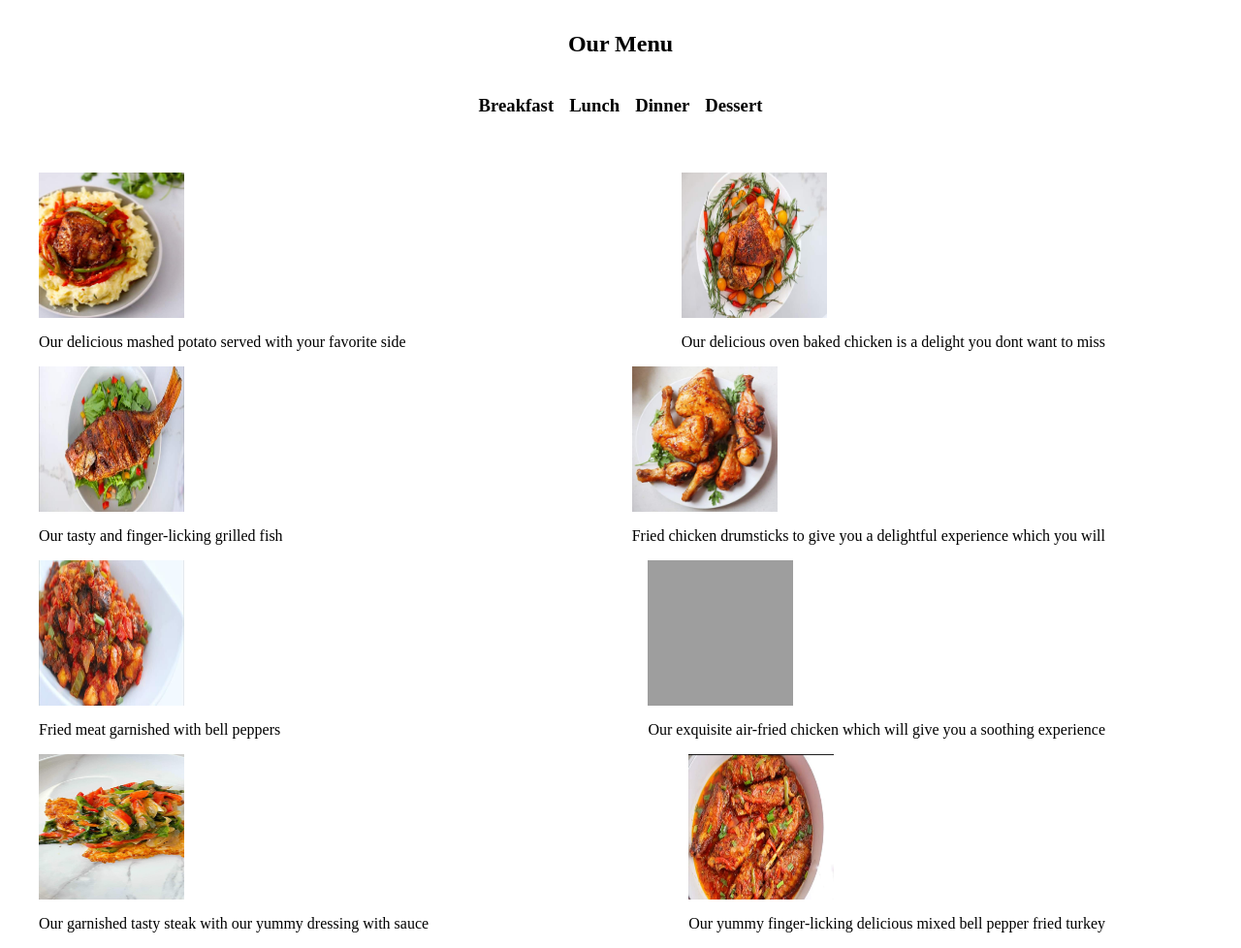
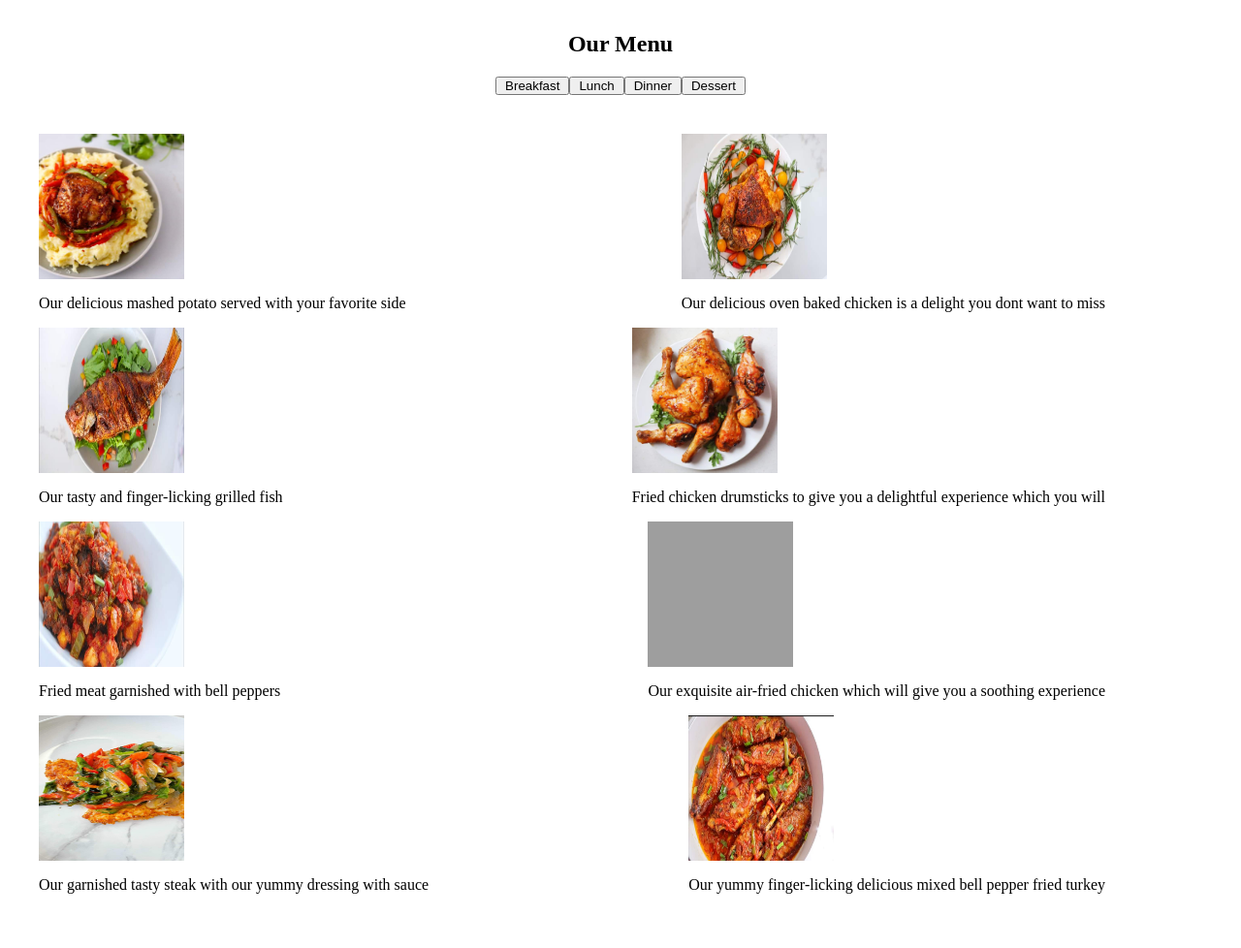
Before and after one commit to Uti19/restaurant-proj, a plain HTML site: page index.html in a window 1280 px wide. Shown: the part 1354-2332 px from the top of the page at 97% size. After the commit the page ends 2292 px from the top, so only its background shows below. Drawn offline with Linux system fonts and the light colour scheme; grey boxes are pictures that could not be loaded.

Commit message:
Add files via upload

```diff
--- a/app.js
+++ b/app.js
@@ -49,3 +49,20 @@ toggleButton.addEventListener('click', () => {
        dots[slideIndex-1].className += "active";
        setTimeout(showSlides, 2000); //Change image every 2 seconds
   }
+
+
+    function openMenu(evt, types) {
+      var i, choices, category;
+      category = document.getElementsByClassName("category");
+      for (i = 0; i < category.length; i++) {
+        category[i].style.display = "none";
+    }
+
+    choices = document.getElementsByClassName("choices");
+    for (i = 0; i < choices.length; i++) {
+      choices[i].className = choices[i].className.replace(" active", "");
+    }
+
+    document.getElementsByClassName(types).style.display = "block";
+    evt.currentTarget.className += " active";
+  }
--- a/index.html
+++ b/index.html
@@ -83,56 +83,56 @@
     <h1>Our Menu</h1>
 </div>
 <div class="menu-time">
-    <h3 class="options">Breakfast </h3>
-    <h3 class="options">Lunch</h3>
-    <h3 class="options">Dinner</h3>
-    <h3 class="options">Dessert</h3>
+    <button class="choices" onclick="openMenu(event, 'Breakfast')">Breakfast </button>
+    <button class="choices" onclick="openMenu(event, 'Lunch')">Lunch</button>
+    <button class="choices" onclick="openMenu(event, 'Dinner')">Dinner</button>
+    <button class="choices" onclick="openMenu(event, 'Dessert')">Dessert</button>
 </div>
 
 <div class="menu-list">
-    <div class="menu-type">
+    <div class="Breakfast" class="category">
             <div class="image-box">
             <img src="potato.jpg" alt="potato" class="image">
             <p>Our delicious mashed potato served with your favorite side</p>
           </div>
 </div>
-    <div class="menu-type">
+    <div class="Lunch"  class="category">
         <div class="image-box">
             <img src="chicken2.jpg" alt="chicken2" class="image">
             <p>Our delicious oven baked chicken is a delight you dont want to miss</p>
     </div>
 </div>
-    <div class="menu-type">
+    <div class="Lunch"  class="category">
         <div class="image-box">
             <img src="fish.jpg" alt="fish" class="image">
             <p>Our tasty and finger-licking grilled fish</p>
     </div>
 </div>
-    <div class="menu-type">
+    <div class="Breakfast"  class="category">
         <div class="image-box">
             <img src="chicken1.jpg" alt="chicken1" class="image">
             <p>Fried chicken drumsticks to give you a delightful experience which you will </p>
     </div>
     </div>
-    <div class="menu-type">
+    <div class="Dessert"  class="category">
         <div class="image-box">
             <img src="meat.jpg" alt="meat" class="image">
             <p>Fried meat garnished with bell peppers</p>
     </div>
     </div>
-    <div class="menu-type">
+    <div class="Dessert"  class="category">
         <div class="image-box">
             <img src="f.jpg" alt="f" class="image">
             <p>Our exquisite air-fried chicken which will give you a soothing experience</p>
     </div>
     </div>
-    <div class="menu-type">
+    <div class="Breakfast"  class="category">
         <div class="image-box">
             <img src="tada.jpg" alt="tada" class="image">
             <p>Our garnished tasty steak with our yummy dressing with sauce</p>
     </div>
     </div>
-    <div class="menu-type">
+    <div class="Lunch"  class="category">
         <div class="image-box">
             <img src="turkey.jpg" alt="turkey" class="image">
             <p>Our yummy finger-licking delicious mixed bell pepper fried turkey</p>
--- a/styles.css
+++ b/styles.css
@@ -220,7 +220,7 @@ img{
     justify-content: center;
 
 }
-.options {
+.choices {
     padding: 0 8px;
 }
 .menu-list{
@@ -231,11 +231,15 @@ img{
     flex-wrap: wrap;
     margin: 40px;
 }
-.menu-type {
+
+button.active {
+    background-color: #ccc;
+}
+.category {
     min-width: 40%;
 
 }
-.menu-type p{
+.category p{
 
 }
 .image {
@@ -248,7 +252,7 @@ img{
     display: flex;
     flex-direction: column;
     margin-right: 100px;
-    min-width: 70%%%;
+    min-width: 70%;
 
 
 }
```
